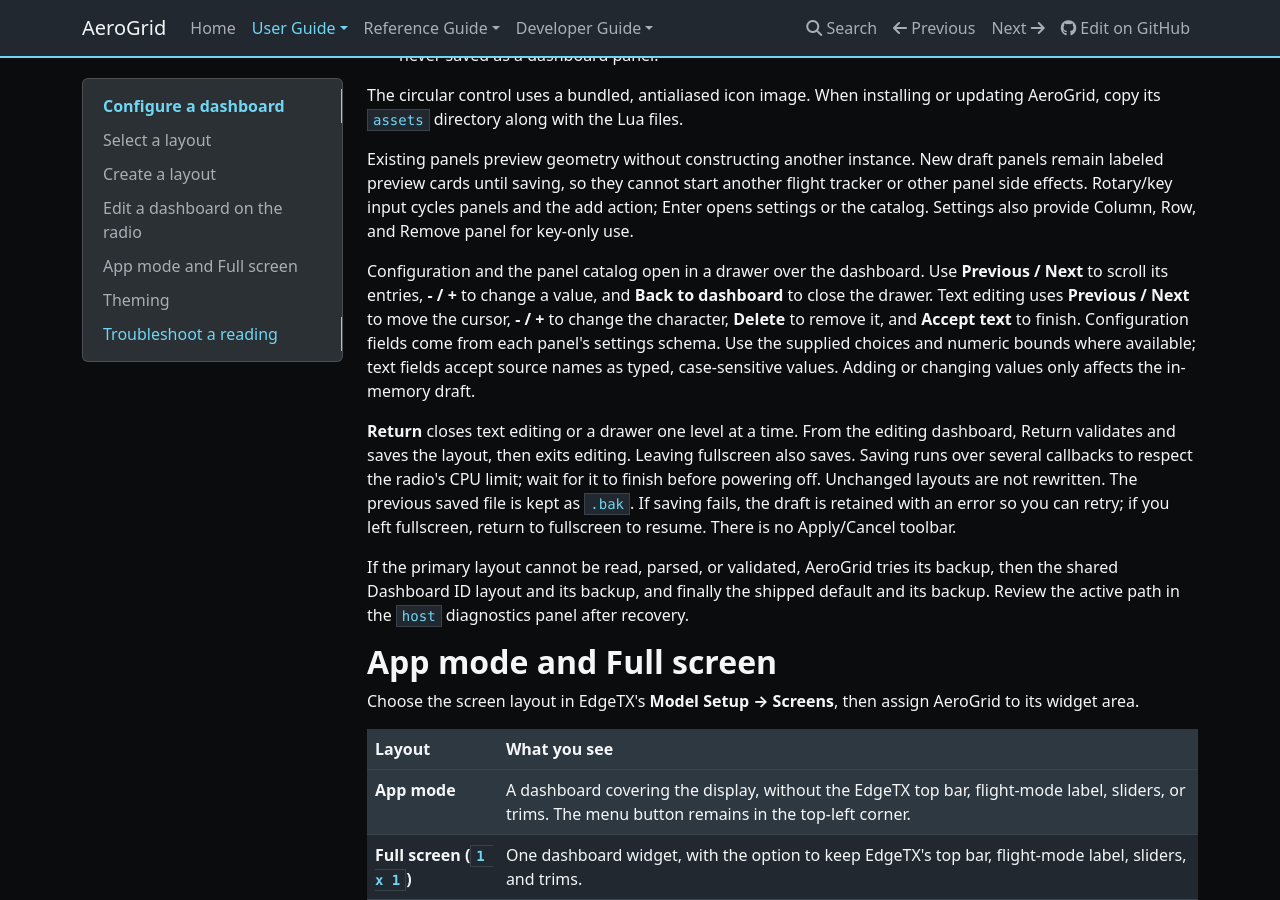
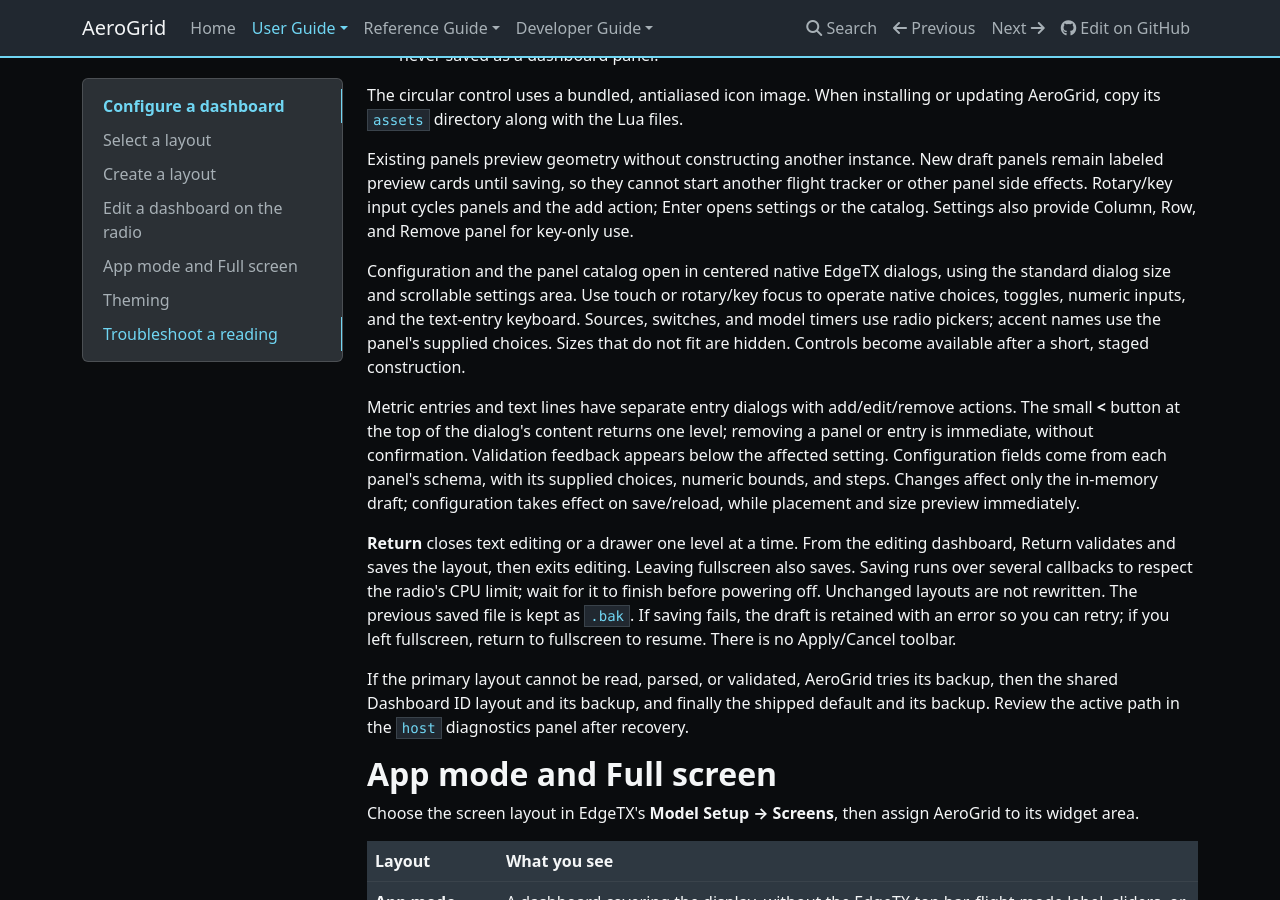
Before and after one commit to thomaskistler/aero-grid, an MkDocs documentation site: the page built from docs/user-guide/dashboards.md, in a window 1280 px wide and 900 px high, scrolled down 1639 px. Built offline with MkDocs 1.6.1, drawn with Linux system fonts in a browser that asks for light colours; nearby versions of some CDN libraries.

Commit message:
Use native EdgeTX configuration and catalog drawers
Replace custom drawer navigation with centered native dialogs, typed inputs, grouped entries, staged construction and queued draft edits. Retire native child callbacks on cancellation and preserve edits across dismissal.

Co-authored-by: Copilot App <223556219+Copilot@users.noreply.github.com>

```diff
--- a/docs/user-guide/dashboards.md
+++ b/docs/user-guide/dashboards.md
@@ -96,14 +96,20 @@ start another flight tracker or other panel side effects.
 Rotary/key input cycles panels and the add action; Enter opens settings or the
 catalog. Settings also provide Column, Row, and Remove panel for key-only use.
 
-Configuration and the panel catalog open in a drawer over the dashboard.
-Use **Previous / Next** to scroll its entries, **- / +** to change a value,
-and **Back to dashboard** to close the drawer. Text editing uses **Previous /
-Next** to move the cursor, **- / +** to change the character, **Delete** to remove
-it, and **Accept text** to finish. Configuration fields come from each panel's settings schema. Use the supplied
-choices and numeric bounds where available; text fields accept source names as
-typed, case-sensitive values. Adding or changing values only affects the
-in-memory draft.
+Configuration and the panel catalog open in centered native EdgeTX dialogs,
+using the standard dialog size and scrollable settings area. Use touch or
+rotary/key focus to operate native choices, toggles, numeric inputs, and the
+text-entry keyboard. Sources, switches, and model timers use radio pickers;
+accent names use the panel's supplied choices. Sizes that do not fit are hidden.
+Controls become available after a short, staged construction.
+
+Metric entries and text lines have separate entry dialogs with add/edit/remove
+actions. The small **<** button at the top of the dialog's content returns one
+level; removing a panel or entry is immediate, without confirmation. Validation
+feedback appears below the affected setting. Configuration fields come from
+each panel's schema, with its supplied choices, numeric bounds, and steps.
+Changes affect only the in-memory draft; configuration takes effect on
+save/reload, while placement and size preview immediately.
 
 **Return** closes text editing or a drawer one level at a time. From the editing
 dashboard, Return validates and saves the layout, then exits editing.
```
Also changed, not shown: docs/hardware-validation.md (+8 -0 lines), plans/on-radio-editor.md (+42 -11 lines), 5 other files.
